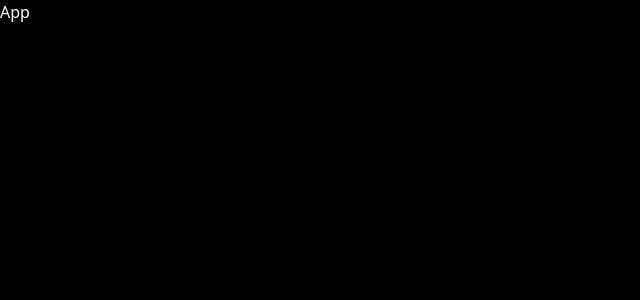
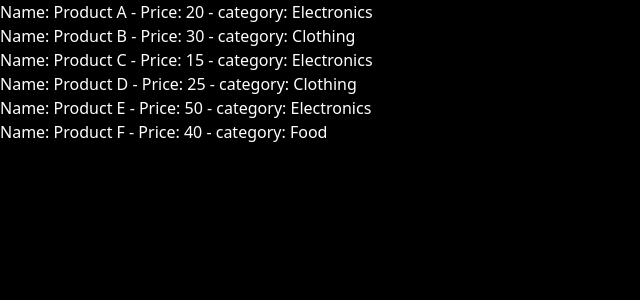
Before and after one commit to Shahid6516/React, a React (Vite) app: page / in a window 1280 px wide. Shown: the top 300 px of the page, without its empty margins (0-640 px from the left). Built offline with nearby package versions, Linux system fonts and the light colour scheme.

Commit message:
Render the list using map function

```diff
--- a/src/App.jsx
+++ b/src/App.jsx
@@ -1,8 +1,11 @@
 import React from 'react'
+import RenderingListAndConditionalOperator from './Questions/RenderingListAndConditionalOperator'
 
 const App = () => {
   return (
-    <div>App</div>
+    <>
+<RenderingListAndConditionalOperator/>
+    </>
   )
 }
 
--- /dev/null
+++ b/src/Questions/RenderingListAndConditionalOperator.jsx
@@ -0,0 +1,27 @@
+import React from 'react'
+
+const RenderingListAndConditionalOperator = () => {
+
+  const products = [
+    { id: 1, name: "Product A", price: 20, category: "Electronics" },
+    { id: 2, name: "Product B", price: 30, category: "Clothing" },
+    { id: 3, name: "Product C", price: 15, category: "Electronics" },
+    { id: 4, name: "Product D", price: 25, category: "Clothing" },
+    { id: 5, name: "Product E", price: 50, category: "Electronics" },
+    { id: 6, name: "Product F", price: 40, category: "Food" },
+  ];
+
+
+
+  return (
+  <div>
+    {products.map((product)=>(
+      <h1>
+        Name: {product.name} - Price: {product.price} - category: {product.category}
+      </h1>
+    ))}
+  </div>
+  )
+}
+
+export default RenderingListAndConditionalOperator
```
